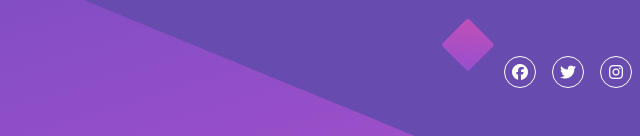
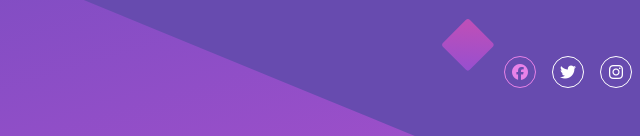
Before and after one commit to FatmaAbdelazim/Huddle-landing-page, a plain HTML site: page index.html in a window 1280 px wide. In both pictures the pointer is over the element 1160 px from the left and 736 px from the top of the page. Shown: the part 664-800 px from the top of the page, 640-1280 px from the left. Drawn offline with nearby package versions, Linux system fonts and the light colour scheme; a web font is replaced by a local one.

Commit message:
second commit

```diff
--- a/style.css
+++ b/style.css
@@ -113,7 +113,10 @@ footer i{
     background-color: hsl(300, 69%, 71%);
     color: white;
 }
-
+.icon:hover{
+    border: solid hsl(300, 69%, 71%) 1px;
+    color: hsl(300, 69%, 71%);
+}
 @media screen and (max-width:700px){
     html{
         font-size: 10px;
```
